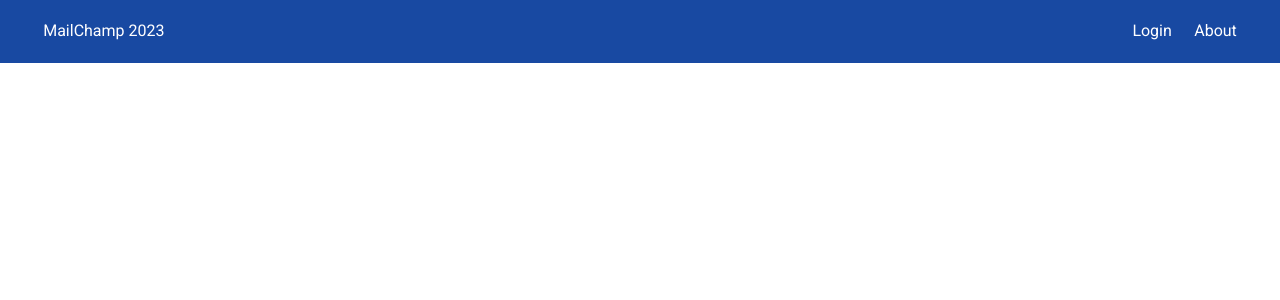
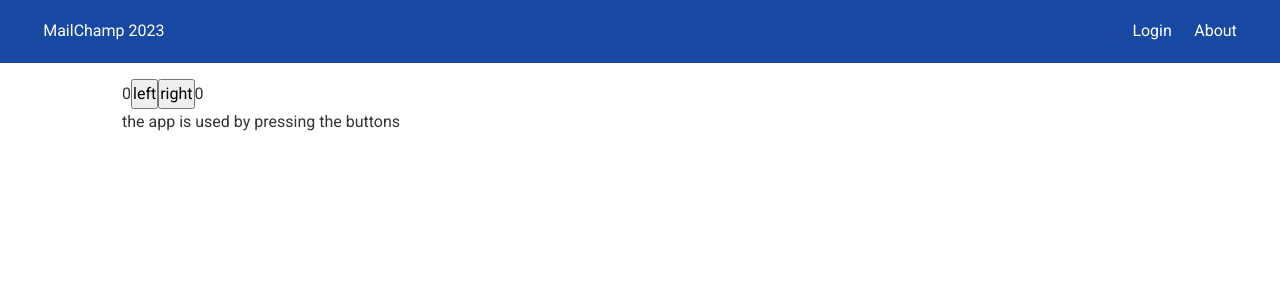
Before and after one commit to poeticinjustice/mailchamp2023, a React (Create React App) app in the folder client/: page /fulltest in a window 1280 px wide. Shown: the top 300 px of the page. Built offline with nearby package versions, Linux system fonts and the light colour scheme; no server answers.

Commit message:
update to pull from mac -- been a while, lol

```diff
--- a/client/src/App.js
+++ b/client/src/App.js
@@ -15,6 +15,8 @@
 
 import Test from './components/pages/Test'
 import TestReport from './components/reports/TestReport'
+
+import FullTest from './components/pages/FullTest'
 
 import NotFound from './components/pages/NotFound'
 import MailchimpState from './context/mailchimp/MailchimpState'
@@ -54,6 +56,7 @@
                     <Route path='/testing/:id' element={<TestReport />} />
                     <Route path='/register' element={<Register />} />
                     <Route path='/login' element={<Login />} />
+                    <Route path='/fulltest' element={<FullTest />} />
                     <Route element={NotFound} />
                   </Routes>
                 </div>
--- a/client/src/components/layout/Navbar.js
+++ b/client/src/components/layout/Navbar.js
@@ -14,7 +14,7 @@
   const authLinks = (
     <Fragment>
       <li>
-        <Link to='/updating'>Saved</Link>
+        <Link to='/saved'>Saved</Link>
       </li>
       <li>
         <Link to='/updating'>Actual</Link>
--- /dev/null
+++ b/client/src/components/pages/FullTest.js
@@ -0,0 +1,41 @@
+import { useState } from 'react'
+
+const History = (props) => {
+  if (props.allClicks.length === 0) {
+    return <div>the app is used by pressing the buttons</div>
+  }
+
+  return <div>button press history: {props.allClicks.join(' ')}</div>
+}
+
+const Button = ({ handleClick, text }) => (
+  <button onClick={handleClick}>{text}</button>
+)
+
+const FullTest = () => {
+  const [left, setLeft] = useState(0)
+  const [right, setRight] = useState(0)
+  const [allClicks, setAll] = useState([])
+
+  const handleLeftClick = () => {
+    setAll(allClicks.concat('L'))
+    setLeft(left + 1)
+  }
+
+  const handleRightClick = () => {
+    setAll(allClicks.concat('R'))
+    setRight(right + 1)
+  }
+
+  return (
+    <div>
+      {left}
+      <Button handleClick={handleLeftClick} text='left' />
+      <Button handleClick={handleRightClick} text='right' />
+      {right}
+      <History allClicks={allClicks} />
+    </div>
+  )
+}
+
+export default FullTest
--- a/client/src/components/reports/Report2.js
+++ b/client/src/components/reports/Report2.js
@@ -122,6 +122,7 @@
 
   let urls2 = combined2.map((urlClicked) => (
     <tr key={urlClicked.url}>
+      {console.log(urlClicked.total_clicks)}
       <td style={tdStyle5}>
         <a href={urlClicked.url} target='_blank' rel='noopener noreferrer'>
           {urlClicked.url}
@@ -192,18 +193,13 @@
         <tbody>
           <tr>
             <td>
-              <Link to='/updating' className='btn btn-light'>
-                Back to Report List (updating)
+              <Link to='/about' className='btn btn-light'>
+                Save
               </Link>
             </td>
             <td>
               <Link to={`/report/${id}`} className='btn btn-light'>
                 Original Report, including LSA/PLASA
-              </Link>
-            </td>
-            <td>
-              <Link to={`/report/${id}`} className='btn btn-light'>
-                Original Report List
               </Link>
             </td>
           </tr>
```
Also changed, not shown: client/package.json (+4 -5 lines), package.json (+8 -8 lines), 1 other file (tests, documents, lock files or other folders).
